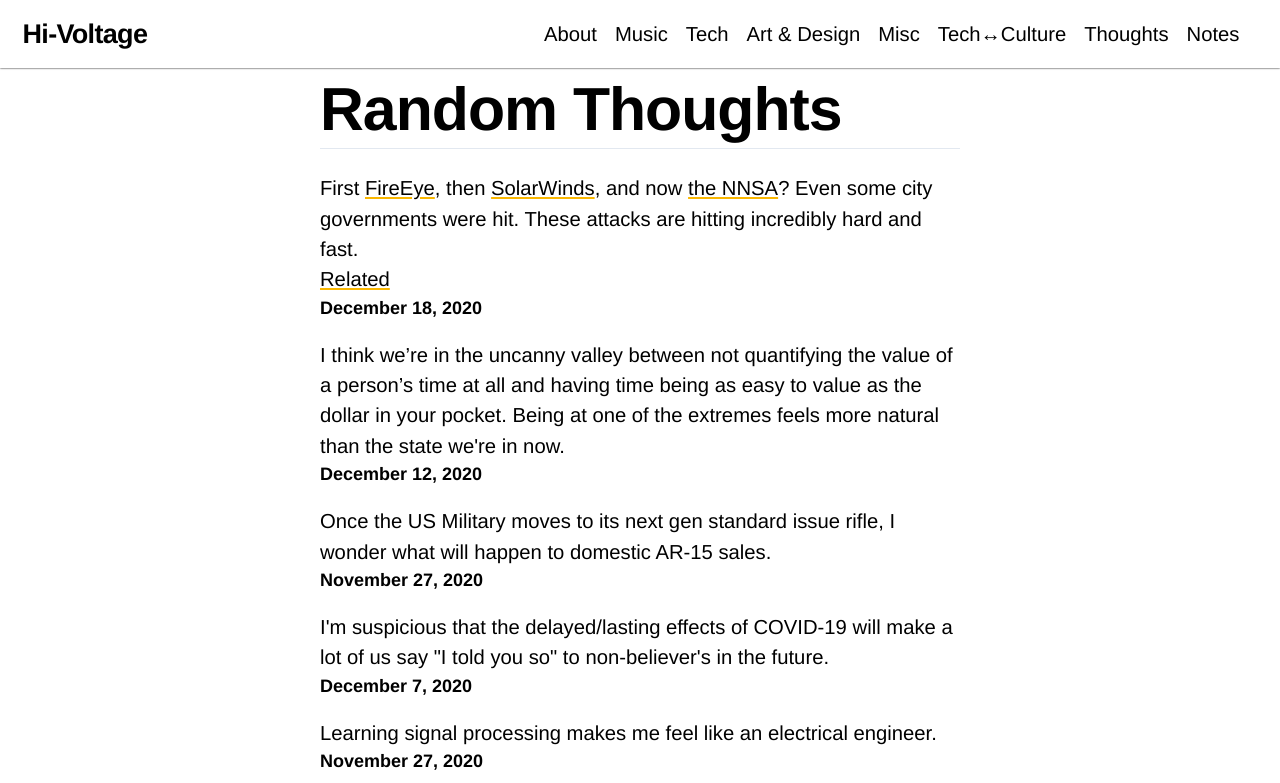
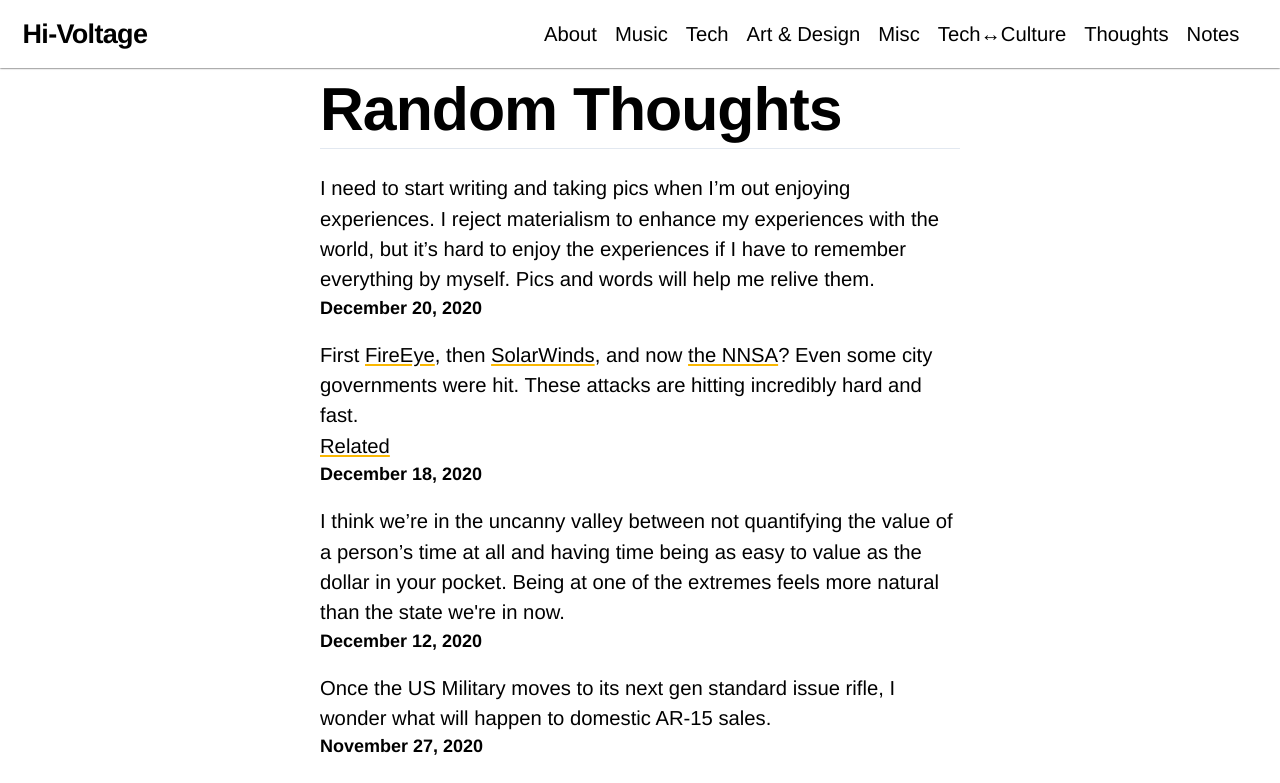
Before and after one commit to aunyks/blog, a Next.js app: page /thoughts/random in a window 1280 px wide. Shown: the top 783 px of the page. Built offline with nearby package versions, Linux system fonts and the light colour scheme.

Commit message:
gotta start taking pics and writing

```diff
--- a/pages/thoughts/random.js
+++ b/pages/thoughts/random.js
@@ -11,6 +11,10 @@ export default function RandomThoughts() {
       description="Miscellaneous thoughts with no category."
       noFooter
     >
+      <Thought date="2020-12-19">
+        I need to start writing and taking pics when I’m out enjoying experiences. I reject materialism to enhance my experiences with the world, but it’s hard to enjoy the experiences if I have to remember everything by myself. Pics
+        and words will help me relive them.
+      </Thought>
       <Thought date="2020-12-17">
         First <a target="_blank" href="https://www.theguardian.com/technology/2020/dec/08/fireeye-hack-cybersecurity-theft">FireEye</a>, then <a target="_blank" href="https://www.cnn.com/2020/12/14/politics/us-agencies-hack-solar-wind-russia/index.html">SolarWinds</a>,
         and now <a target="_blank" href="https://www.politico.com/news/2020/12/17/nuclear-agency-hacked-officials-inform-congress-447855">the NNSA</a>? Even some city governments were hit. These attacks are hitting incredibly hard and fast.
```
